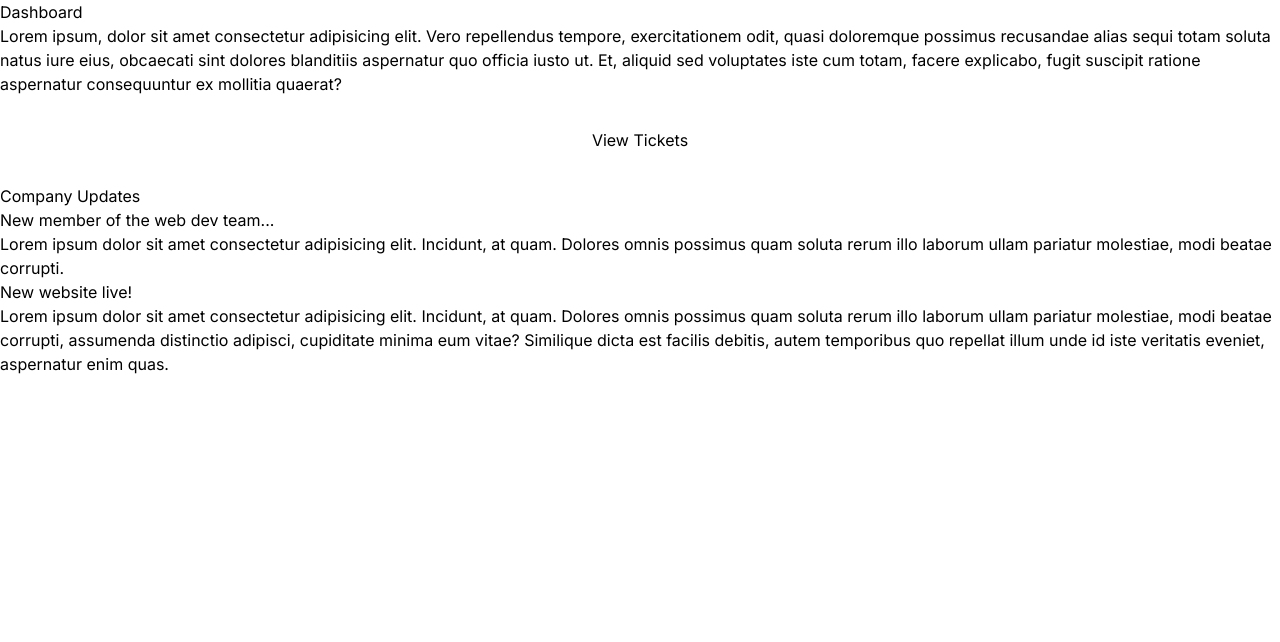
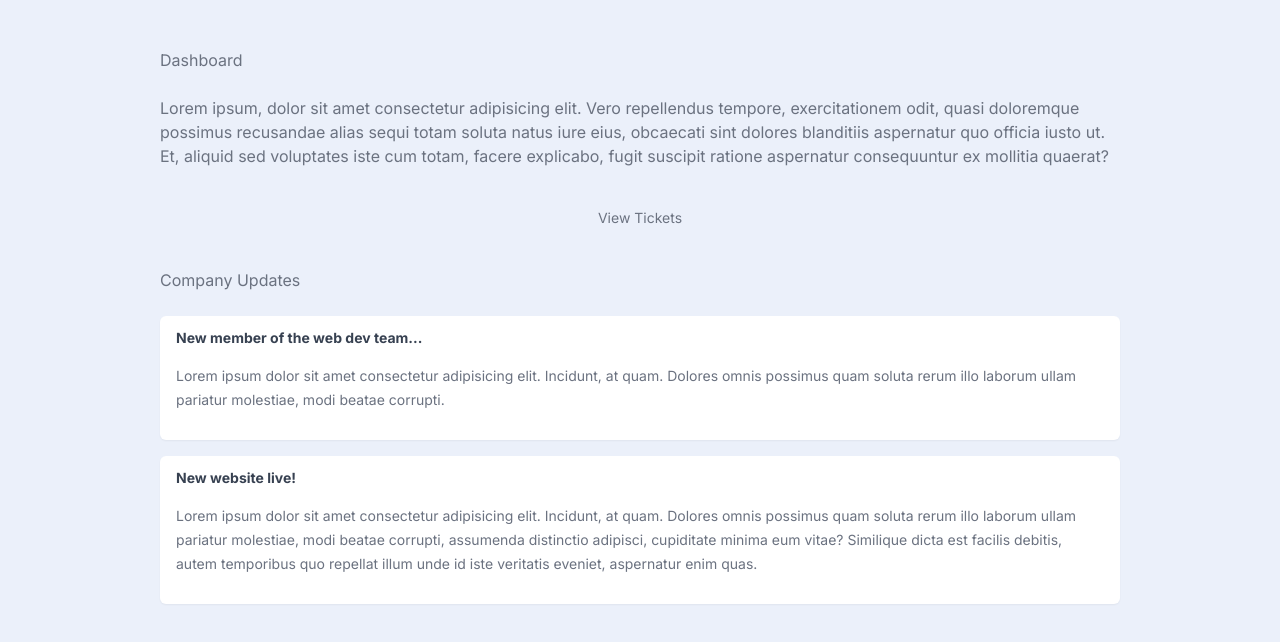
Before and after one commit to tchasinga/web-page, a Next.js app: page / in a window 1280 px wide. Shown: the top 642 px of the page. Built offline with nearby package versions, Linux system fonts and the light colour scheme.

Commit message:
new code is online

```diff
--- a/src/app/globals.css
+++ b/src/app/globals.css
@@ -1,3 +1,139 @@
 @tailwind base;
 @tailwind components;
 @tailwind utilities;
+
+/* base styles */
+body {
+  background: #ebf0fa;
+  @apply text-gray-500 m-8;
+}
+/* h1, h2 {
+  @apply font-bold text-primary text-lg;
+} */
+main {
+  @apply max-w-5xl my-12 mx-auto px-8;
+}
+main > h2 {
+  @apply mb-4 pb-2 text-base ;
+}
+/* p > a {
+  @apply text-primary underline;
+} */
+
+/* nav styles */
+nav {
+  @apply
+    pb-4
+    border-b-2 border-gray-200
+    flex items-center gap-5
+    my-10 mx-auto
+    max-w-5xl;
+}
+nav a, nav span {
+  @apply text-gray-500;
+}
+nav a:hover {
+  @apply text-black;
+}
+main nav {
+  @apply border-0;
+}
+
+/* button styles */
+button {
+  @apply
+    px-3 py-2
+    rounded-sm
+    flex justify-between items-center gap-2
+    text-sm;
+}
+button:hover {
+  @apply bg-opacity-90;
+}
+/* button {
+  @apply bg-primary text-white;
+} */
+.btn-secondary {
+  @apply bg-gray-200 text-gray-900;
+}
+
+/* form styles */
+/* form {
+  @apply
+    py-4 px-7
+    bg-primary
+    bg-opacity-5
+    rounded-md
+    block
+    mx-auto
+    min-w-fit w-1/4;
+}
+form label {
+  @apply block;
+}
+form input,
+form textarea,
+form select {
+  @apply
+    block
+    mt-2 my-4 px-2 py-1
+    rounded-sm w-full;
+}
+form button {
+  @apply block mx-auto;
+} */
+
+/* feedback styles */
+.error {
+  @apply
+    border-2
+    border-red-500
+    bg-red-300
+    text-red-800
+    py-1 px-2
+    rounded-sm
+    block
+    max-w-fit
+    my-4 mx-auto;
+}
+
+/* card styles */
+.card {
+  @apply
+    bg-white
+    shadow-sm
+    rounded-md
+    py-3 px-4 my-4
+    relative
+    overflow-hidden;
+}
+.card h3 {
+  @apply
+    font-bold text-gray-700 text-sm
+    mb-0;
+}
+.card p {
+  @apply my-4 text-sm leading-6;
+}
+
+/* pill styles */
+.pill {
+  @apply
+    py-1 px-2 mt-3
+    inline-block
+    text-xs font-semibold;
+}
+.pill.high {
+  @apply bg-red-300 text-red-600;
+}
+.pill.medium {
+  @apply bg-blue-300 text-blue-600;
+}
+.pill.low {
+  @apply bg-emerald-300 text-emerald-600;
+}
+.card .pill {
+  @apply
+    absolute bottom-0 right-0
+    rounded-tl-md;
+}
```
